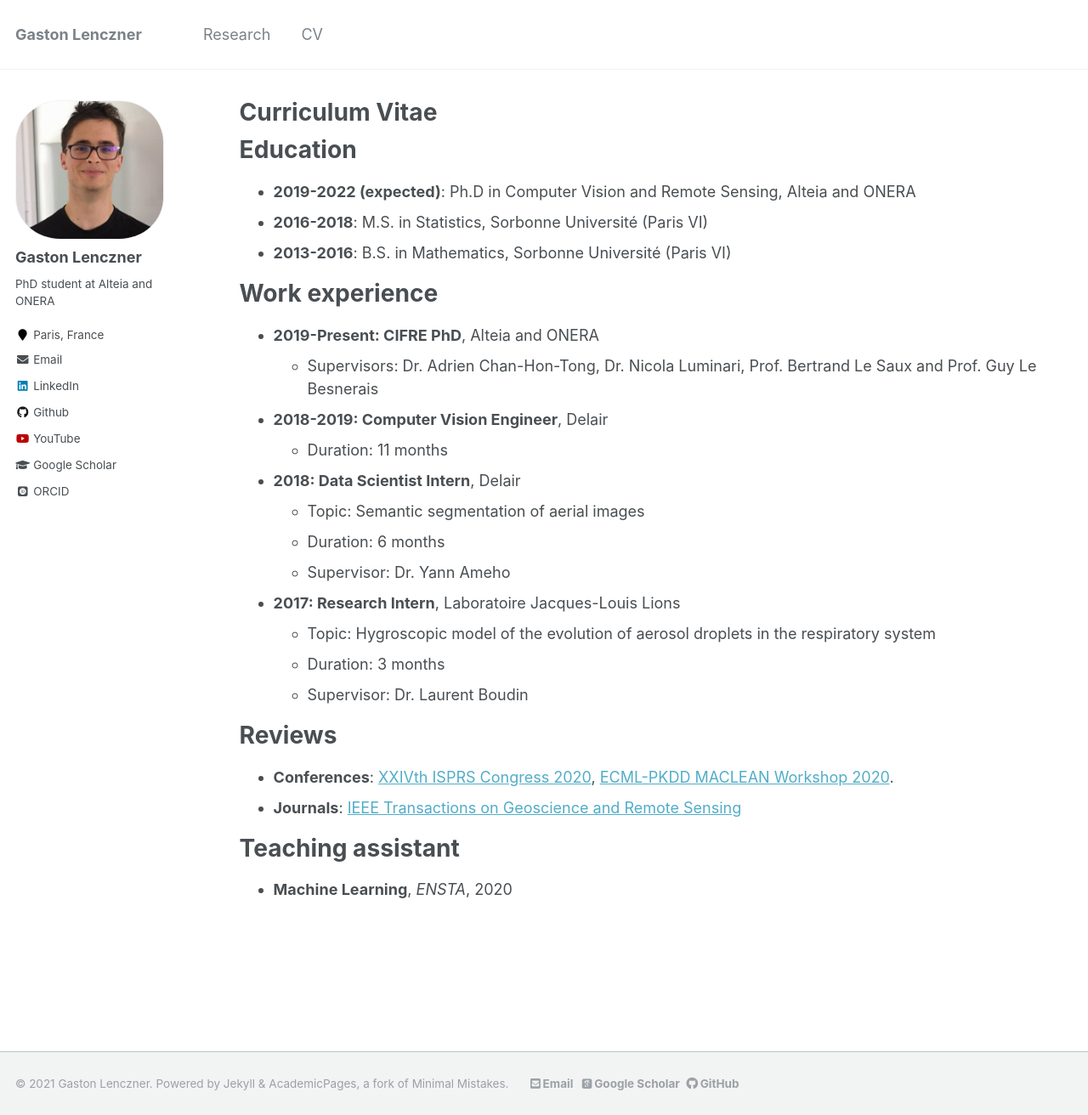
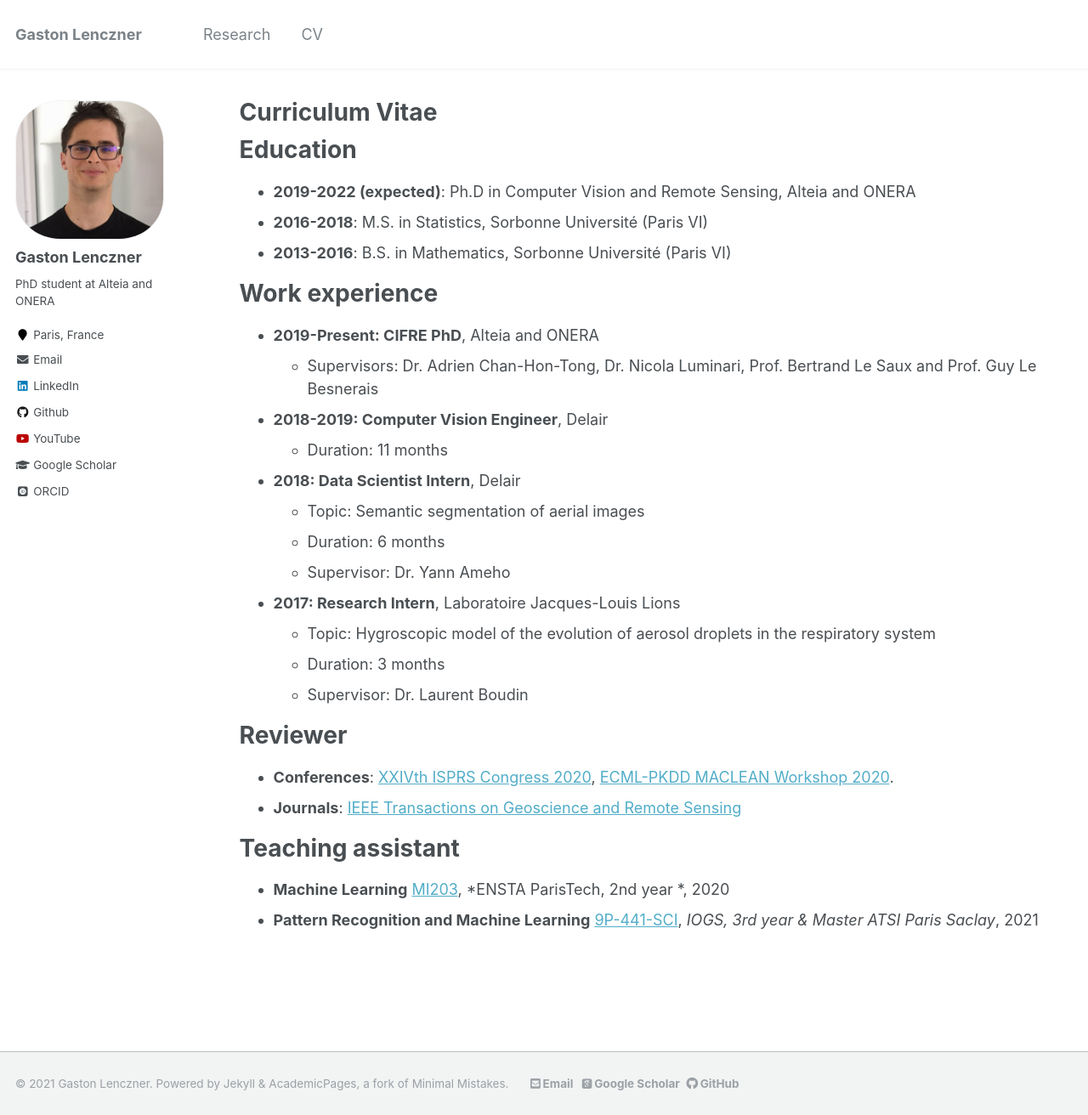
Before and after one commit to gaslen/gaslen.github.io, a Jekyll site: the page built from _pages/cv.md, in a window 1280 px wide and 1312 px high. Shown: the whole window at 85% size. Built offline with Jekyll 4.4.1, drawn with Linux system fonts in a browser that asks for light colours; some web fonts are replaced.

Commit message:
add course

```diff
--- a/_pages/cv.md
+++ b/_pages/cv.md
@@ -41,7 +41,7 @@ Work experience
 * Languages: French, English -->
 
 
-Reviews
+Reviewer
 ======
 * **Conferences**:  [XXIVth ISPRS Congress 2020](http://www.isprs2020-nice.com/), [ECML-PKDD MACLEAN Workshop 2020](https://sites.google.com/view/maclean2020/home?authuser=0).
 * **Journals**: [IEEE Transactions on Geoscience and Remote Sensing](https://ieeexplore.ieee.org/xpl/RecentIssue.jsp?punumber=36)
@@ -49,4 +49,5 @@ Reviews
 
 Teaching assistant
 ======
-* **Machine Learning**, *ENSTA*, 2020
+* **Machine Learning** [MI203](https://synapses.ensta-paris.fr/catalogue/2020-2021/ue/239/MI203-apprentissage-automatique-machine-learning), *ENSTA ParisTech, 2nd year *, 2020
+* **Pattern Recognition and Machine Learning** [9P-441-SCI](https://synapses.institutoptique.fr/catalogue/2020-2021/ue/278/9P-441-SCI-apprentissage-et-reconnaissance-de-formes), *IOGS, 3rd year & Master ATSI Paris Saclay*, 2021
```
